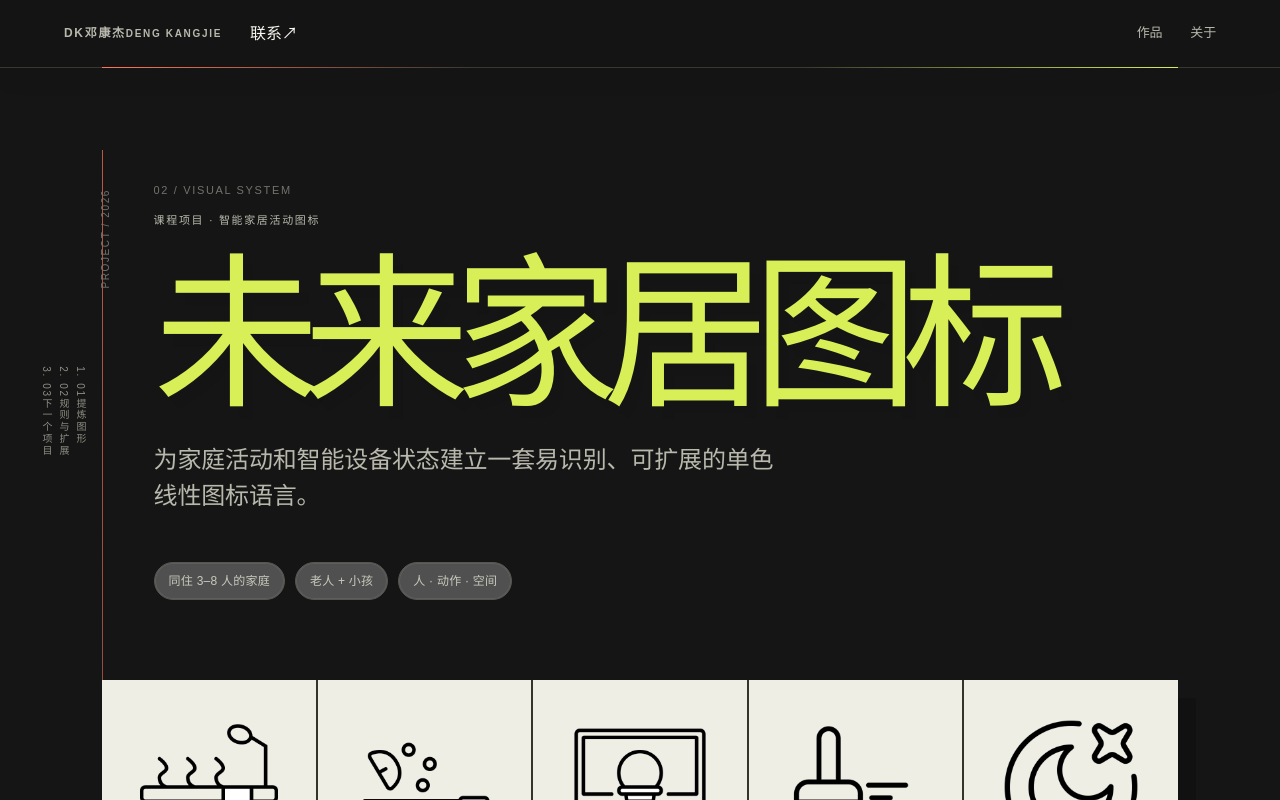
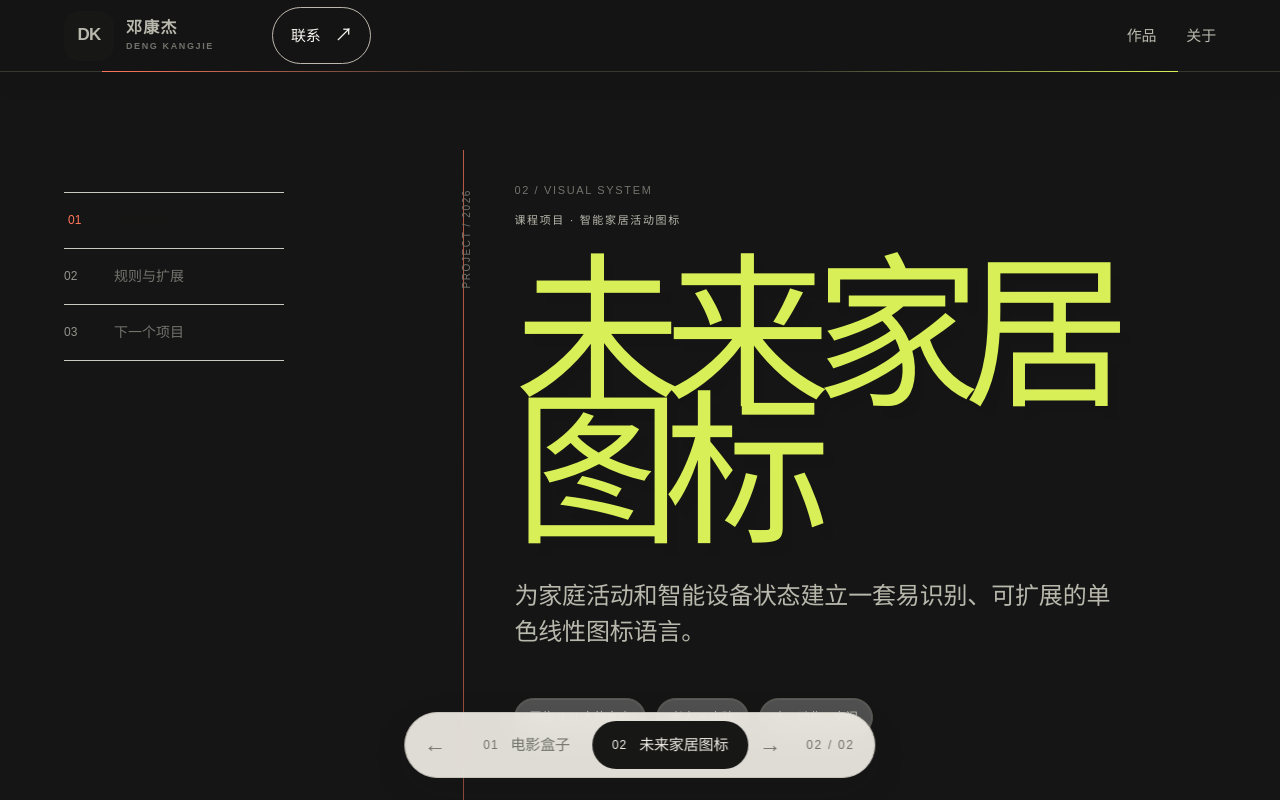
Before and after one commit to miningly/deng-kangjie-portfolio, a plain HTML site: page icons.html in a window 1280 px wide. Shown: the top 800 px of the page. Drawn offline with Linux system fonts and the light colour scheme.

Commit message:
Add portfolio case navigation motion

```diff
--- a/styles.css
+++ b/styles.css
@@ -128,3 +128,22 @@ body{background-image:radial-gradient(circle at 20% 20%,rgba(23,23,21,.055) 0 1p
 }
 .work-entry-item{grid-template-columns:55px 82px 1fr auto 24px}
 @media(max-width:700px){.work-entry-item{grid-template-columns:34px 54px 1fr 20px}}
+
+/* Reference interaction layer from the companion portfolio */
+:root{--header-h:72px}
+.site-header{height:var(--header-h);padding:0 clamp(22px,5vw,72px);transition:background .35s ease,border-color .35s ease,box-shadow .35s ease}
+.site-header.is-scrolled{background:rgba(241,238,231,.96);box-shadow:0 10px 35px rgba(23,23,21,.08)}
+.brand{display:inline-flex;align-items:center;gap:12px;letter-spacing:0}
+.brand-mark{display:grid;place-items:center;width:50px;height:50px;border-radius:15px;background:var(--ink);color:var(--paper);font-size:17px;font-weight:700;letter-spacing:-.05em;transition:background .3s ease,color .3s ease}
+.brand-text{display:flex;flex-direction:column;line-height:1.05}.brand-text strong{font-size:16px;letter-spacing:.08em}.brand-text small{margin-top:5px;color:var(--muted);font-size:9px;letter-spacing:.18em}
+.site-nav{margin-left:auto;gap:30px;align-items:center}.site-nav a{font-size:15px;color:var(--ink);transition:color .25s ease}.site-nav a:hover{color:var(--coral)}
+.header-actions{display:flex;align-items:center;gap:12px;margin-left:30px}.header-contact{display:inline-flex;align-items:center;gap:14px;border:1px solid #bdb8ad;border-radius:999px;padding:12px 18px;font-size:15px;transition:background .3s ease,color .3s ease,border-color .3s ease}.header-contact span{font-size:18px}.header-contact:hover{background:var(--ink);border-color:var(--ink);color:var(--paper)}
+.menu-toggle{display:none;border:0;background:none;color:inherit;font-size:12px}
+.case-page main{display:grid;grid-template-columns:minmax(170px,220px) minmax(0,1fr);gap:clamp(32px,6vw,90px);max-width:1320px;margin:0 auto;padding:0 clamp(22px,5vw,72px) 140px;align-items:start}.case-page .case-study{grid-column:2;grid-row:1;min-width:0}.case-rail{grid-column:1;grid-row:1;position:sticky;top:calc(var(--header-h) + 24px);z-index:2;width:auto;height:auto;display:block;transform:none;writing-mode:horizontal-tb;align-self:start;padding-top:calc(var(--header-h) + 24px);color:var(--muted);font-size:14px;letter-spacing:0}.case-rail ol{list-style:none;margin:0;padding:0;border-top:1px solid var(--line)}.case-rail li{margin:0;border-bottom:1px solid var(--line)}.case-rail a{display:grid;grid-template-columns:40px 1fr;gap:10px;align-items:center;padding:18px 0;color:var(--muted);line-height:1.35;transition:color .25s ease,padding .25s ease}.case-rail a span{font:12px/1 Arial,sans-serif;color:#92938b}.case-rail a:hover,.case-rail a.is-active{color:var(--ink);padding-left:4px}.case-rail a.is-active span{color:var(--coral)}
+.project-dock{position:fixed;z-index:25;left:50%;bottom:22px;transform:translateX(-50%);display:grid;grid-template-columns:42px auto 42px auto;align-items:center;gap:4px;max-width:calc(100vw - 28px);padding:8px 12px;border:1px solid #c9c4bb;border-radius:999px;background:rgba(241,238,231,.92);box-shadow:0 12px 35px rgba(23,23,21,.12);backdrop-filter:blur(12px)}
+.dock-track{position:relative;display:flex;align-items:center;gap:2px}.dock-pill{position:absolute;z-index:0;left:0;top:0;height:100%;width:var(--dock-w,0px);border-radius:999px;background:var(--ink);transform:translateX(var(--dock-x,0px));opacity:0;transition:transform .45s cubic-bezier(.22,.61,.36,1),width .45s cubic-bezier(.22,.61,.36,1),opacity .2s ease}.dock-pill.is-ready{opacity:1}.dock-item{position:relative;z-index:1;display:inline-flex;align-items:center;gap:12px;min-height:48px;padding:0 20px;border-radius:999px;color:var(--muted);font-size:15px;white-space:nowrap}.dock-item small{font:12px/1 Arial,sans-serif;letter-spacing:.08em}.dock-item.is-active{color:var(--paper)}.dock-arrow{display:grid;place-items:center;width:36px;height:36px;border:0;background:transparent;border-radius:50%;font-size:22px;color:var(--muted);cursor:pointer;transition:background .25s ease,color .25s ease}.dock-arrow:hover{background:rgba(23,23,21,.08);color:var(--ink)}.dock-count{padding:0 8px;color:var(--muted);font:12px/1 Arial,sans-serif;letter-spacing:.14em;white-space:nowrap}
+@media(max-width:900px){.case-page main{display:block;padding:0 22px 120px}.case-page .case-study{padding:110px 0 0}.case-rail{position:static;width:auto;padding:0;margin:0 0 28px}.case-rail ol{display:flex;gap:8px;overflow-x:auto;border:0;padding-bottom:4px;scrollbar-width:none}.case-rail ol::-webkit-scrollbar{display:none}.case-rail li{border:0;flex:none}.case-rail a{display:block;border:1px solid var(--line);border-radius:999px;padding:8px 13px;white-space:nowrap}.case-rail a span{display:none}.case-rail a:hover,.case-rail a.is-active{padding:8px 13px}.case-rail a.is-active{background:var(--ink);border-color:var(--ink);color:var(--paper)}.case-rail a.is-active span{color:var(--paper)} }
+@media(max-width:700px){.site-header{height:58px;padding:0 20px}.brand-mark{width:38px;height:38px;border-radius:11px;font-size:14px}.brand-text strong{font-size:13px}.brand-text small{font-size:7px;margin-top:3px}.site-nav{display:none;position:absolute;top:58px;left:0;right:0;padding:18px 20px;background:var(--paper);flex-direction:column;align-items:flex-start;gap:14px;border-bottom:1px solid var(--line)}.site-nav.open{display:flex}.header-actions{margin-left:auto;gap:8px}.header-contact{padding:9px 12px;font-size:12px;gap:8px}.header-contact span{font-size:15px}.menu-toggle{display:block}.project-dock{bottom:12px;grid-template-columns:30px minmax(0,1fr) 30px;gap:2px;width:calc(100vw - 24px);padding:5px 8px}.dock-track{min-width:0;overflow:hidden}.dock-item{min-width:0;flex:1;padding:0 9px;gap:7px;font-size:12px;justify-content:center}.dock-item small{font-size:9px}.dock-arrow{width:28px;height:32px;font-size:18px}.dock-count{display:none}}
+@media(prefers-reduced-motion:reduce){.site-header,.brand-mark,.header-contact,.case-rail a,.dock-pill,.dock-arrow{transition:none}}
+@media(max-width:900px){.case-page .case-rail{margin-top:calc(var(--header-h) + 16px)}}
+@media(max-width:900px){.case-page .case-rail{padding-top:88px;margin-top:0;margin-bottom:28px}}
```
